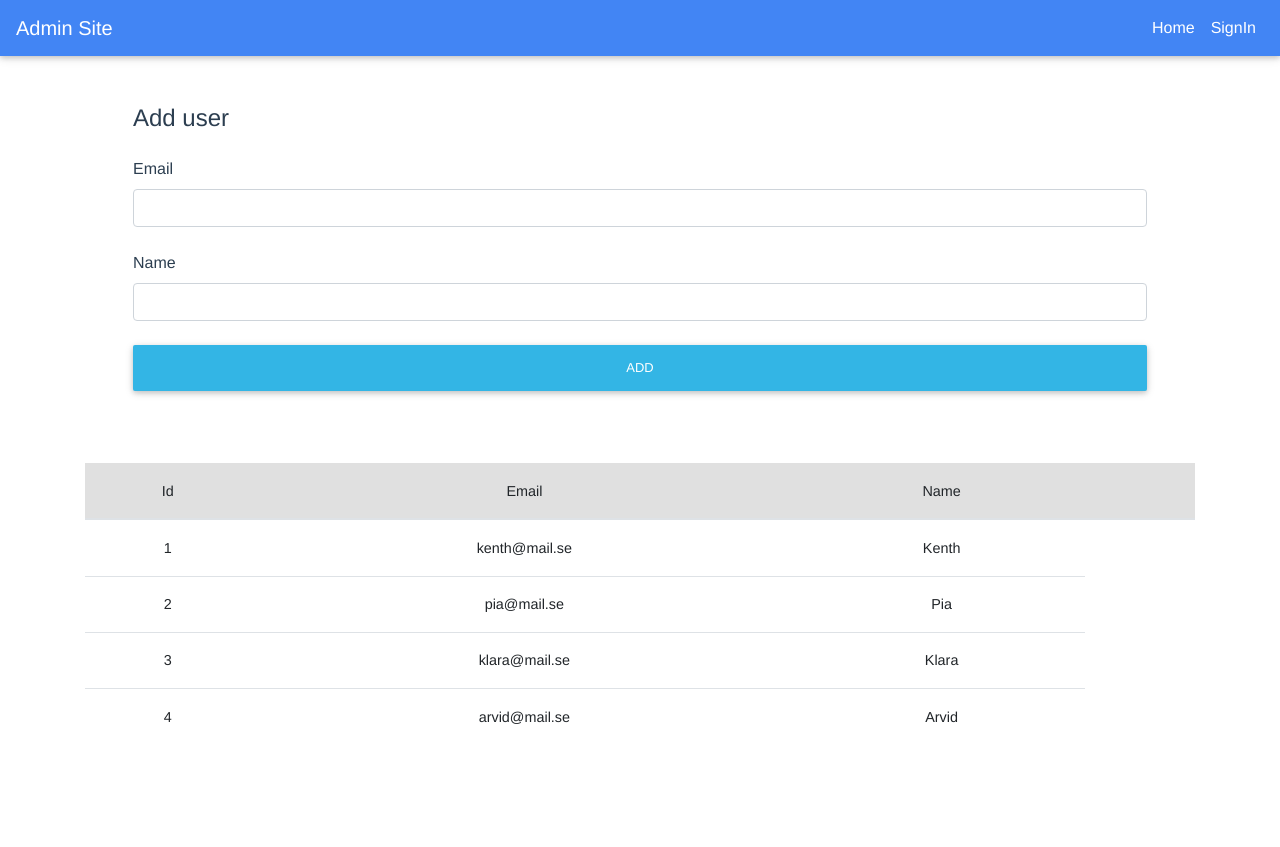
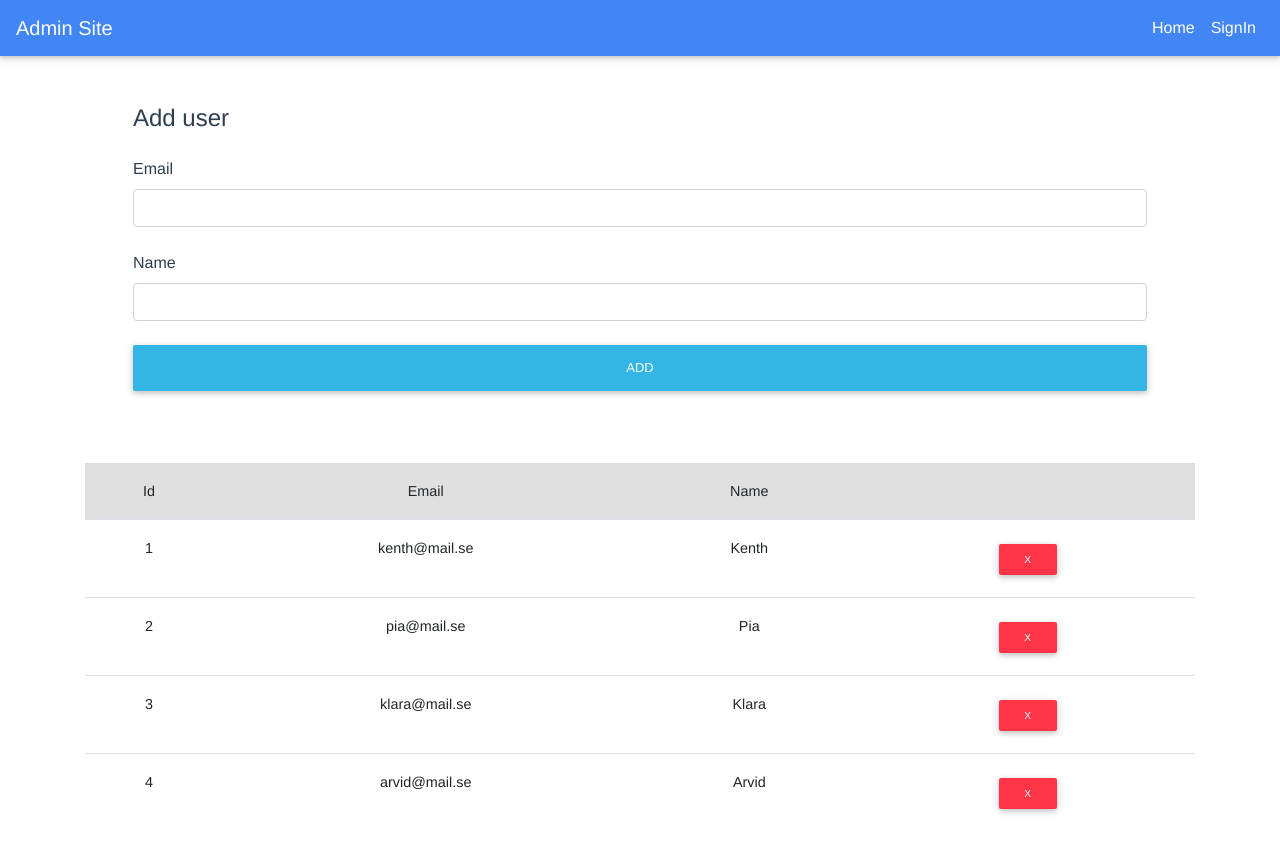
Before and after one commit to johanssonfridamaria/Vue-course, a Vue app in the folder admin-site-vuex/: page /users in a window 1280 px wide. Before the commit the page ends 800 px from the top, so only its background shows below. Built offline with nearby package versions, Linux system fonts and the light colour scheme.

Commit message:
added delete user

```diff
--- a/admin-site-vuex/src/components/Users/UserItem.vue
+++ b/admin-site-vuex/src/components/Users/UserItem.vue
@@ -3,13 +3,18 @@
       <th scope="row">{{ user.id}}</th>
       <td>{{ user.email}}</td>
       <td>{{ user.name}}</td>
+      <td><button class="btn btn-danger btn-sm" @click="deleteUser(user.id)">X</button></td>
     </tr>
 </template>
 
 <script>
+import { mapActions } from 'vuex'
 export default {
   name: 'Useritem',
-  props:['user']
+  props:['user'],
+  methods: {
+    ...mapActions(['deleteUser']),
+  }
 }
 </script>
 
```
